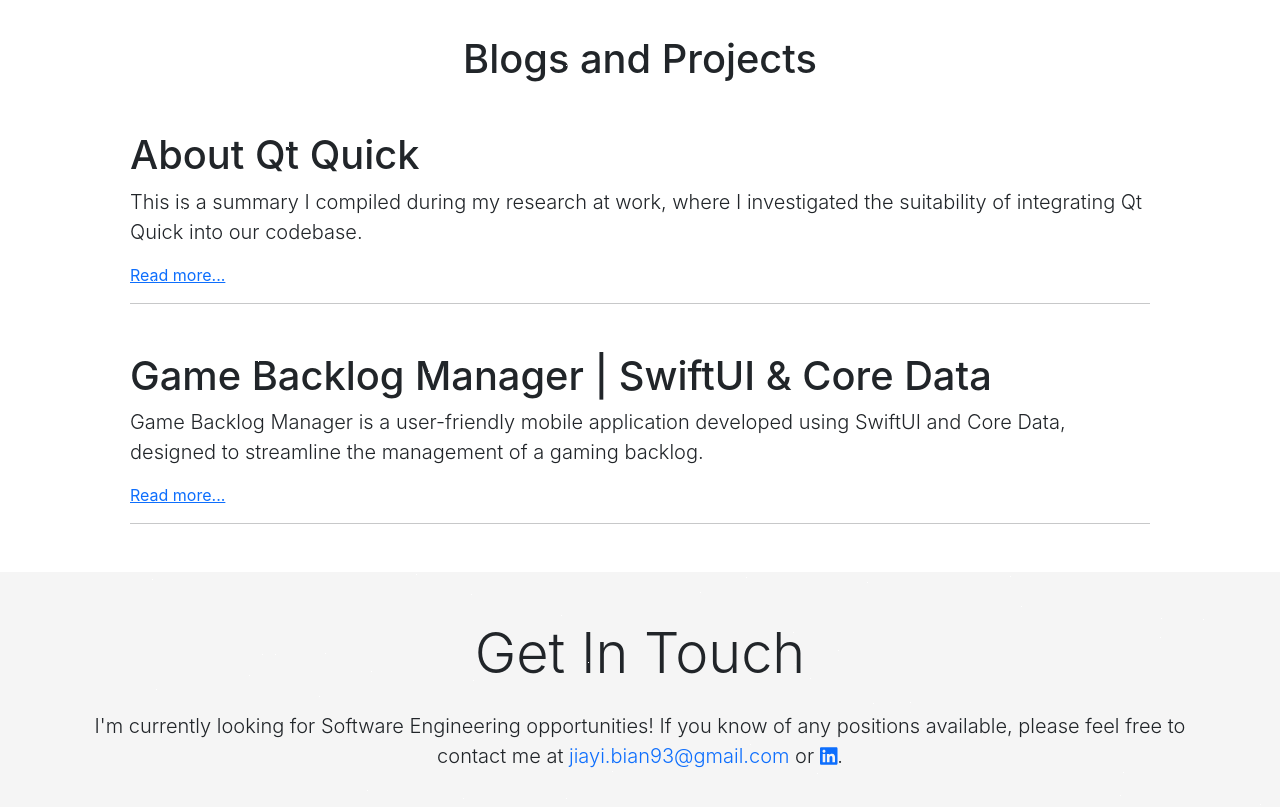
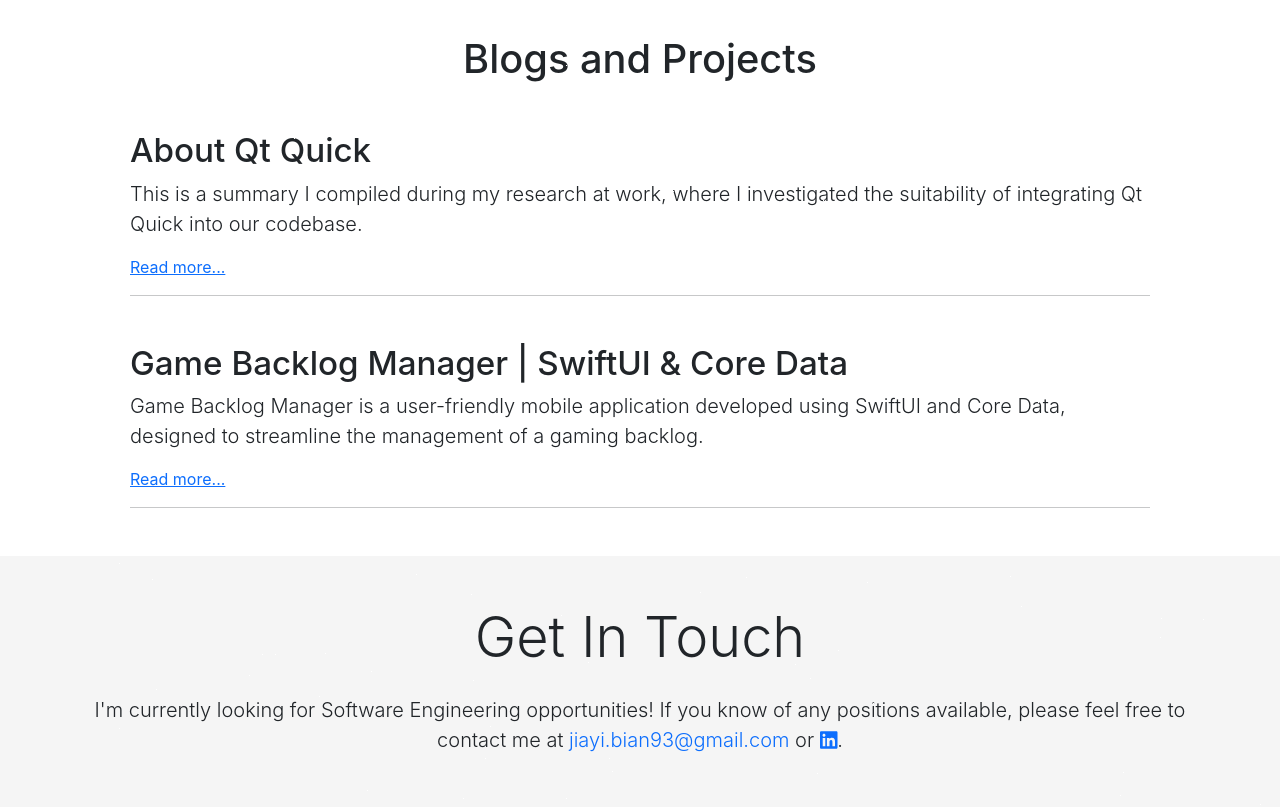
Before and after one commit to Layla6763/personal-portfolio, a React (Create React App) app: page / in a window 1280 px wide. Shown: the part 2780-3587 px from the top of the page. Built offline with nearby package versions, Linux system fonts and the light colour scheme.

Commit message:
Improve the text style.

```diff
--- a/src/components/blog/Blog.jsx
+++ b/src/components/blog/Blog.jsx
@@ -29,7 +29,7 @@ const BlogCard = ({ index, title, image, description }) => {
           </div>
           <div className="col-8 col-lg-12">
             <div className="">
-              <h1 className="">{title}</h1>
+              <h2 className="">{title}</h2>
               <p className="lead">{description}</p>
               {index === 0 &&
               <div>
```
